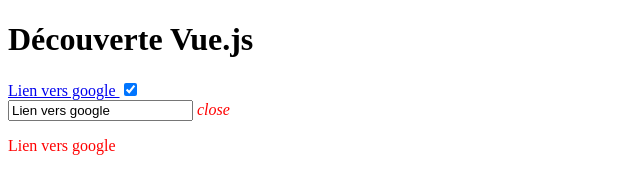
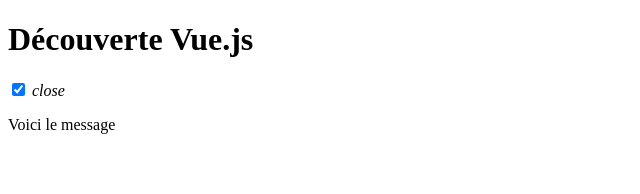
Before and after one commit to Juetmarion/vuejs, a plain HTML site: page index.html in a window 1280 px wide. Shown: the whole page, without its empty margins (0-640 px from the left). Drawn offline with nearby package versions, Linux system fonts and the light colour scheme.

Commit message:
deux premieres videos grafikart

```diff
--- a/index.html
+++ b/index.html
@@ -10,55 +10,13 @@
 <body>
     <h1>Découverte Vue.js</h1>
     <div id="app">
-        <!-- si l'on veut integrer une variable dans un lien on utilise v-bind:href="link"-->
-        <!-- on peut egalement juste mettre :href="link"-->
-      <a :href="link" :title="message">  {{ message }} </a>
-
-        <!-- <ul>  -->
-          <!--On peut également faire des boucles avec v-for-->
-          <!-- <li v-for="person in persons">{{person}}</li>
-        </ul> -->
-
-        <!-- on integre le message en valeur -->
-        <input type="checkbox" v-model="cls">
-
-    <!-- On peut directement faire des if ici -->
-    <!--<div class="ui success message" v-if="success">-->
-
-    <!-- on creer class, si success est defini > affiche success sinon error
-    <div class="ui success message" :class="success ? 'success' : 'error'"> -->
-
-    <!-- on a également la possibilité de lui envoyer directement un objet -->
-    <div class="ui success message" :class="{success: success, error: !success}" :style="style()">
-    <!-- on peut y mettre également du style :style="{background:'black'}" ou :style="style" si on l'a ajouté dans  -->
-
-        <!-- on integre le message en valeur -->
-        <!--  <input type="text" :value="message"> -->
-
-        <!-- v-model indique que le champs va etre lié au model et modifie donc la variable automatiquement -->
-        <input type="text" v-model="message">
-
-
-
-        <!-- 1ere syntaxe d'appel d'event -->
-        <!-- <i class="close icon" v-on:click="close">close</i>-->
-
-        <!-- 2eme syntaxe d'appel d'event -->
-        <i class="close icon" @click="close">close</i>
-
-        <p>{{message}}</p>
-    </div>
-
-    <!-- v-else équivaut à v-if="!success" -->
-    <!--<div class="success" v-else>
-        <p>Ca n'a pas marché</p>
-    </div>-->
-
-    <!-- le v-show va donner un display none à la class alors que le if le sup completement -->
-    <!--<div class="success" v-show="success">
-        <p>Bravo votre enregistrement a marché</p>
-    </div>-->
-
+        <div class="ui message" :class="cls">
+            <input type="checkbox" v-model="cls">
+            <i class="close icon" @click="close">
+                close
+            </i>
+            <p>{{message}}</p>
+        </div>
     </div>
 
     <script src="https://cdnjs.cloudflare.com/ajax/libs/vue/2.6.10/vue.js"></script>
--- a/js/app.js
+++ b/js/app.js
@@ -7,7 +7,7 @@
     // on defini le state grace a la cle data qui va etre un tableau qui regroupe les variables
     // que l'on souhaite injecter a vue
     data : {
-        message: 'Lien vers google',
+        message: 'Voici le message',
         link: 'http://google.fr',
        /*  success : true, */
         cls: 'success',
@@ -20,7 +20,6 @@
             // this.message = "Fermé"
             // avec methods on accede a toutes les proprietes de la vue
             this.success = false
-
         },
         style: function(){
             if (this.success){
```
Also changed, not shown: index.1.html (added, +69 -0 lines).
